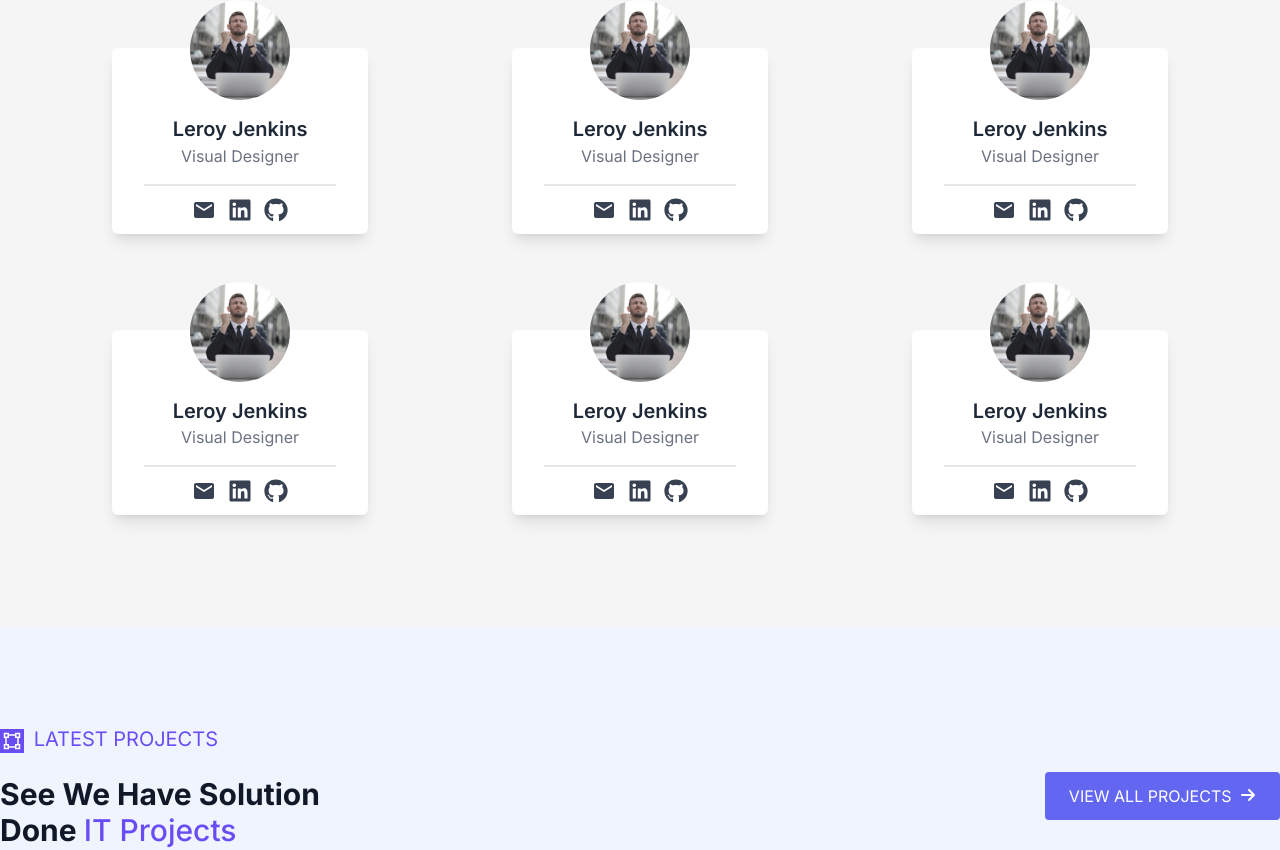
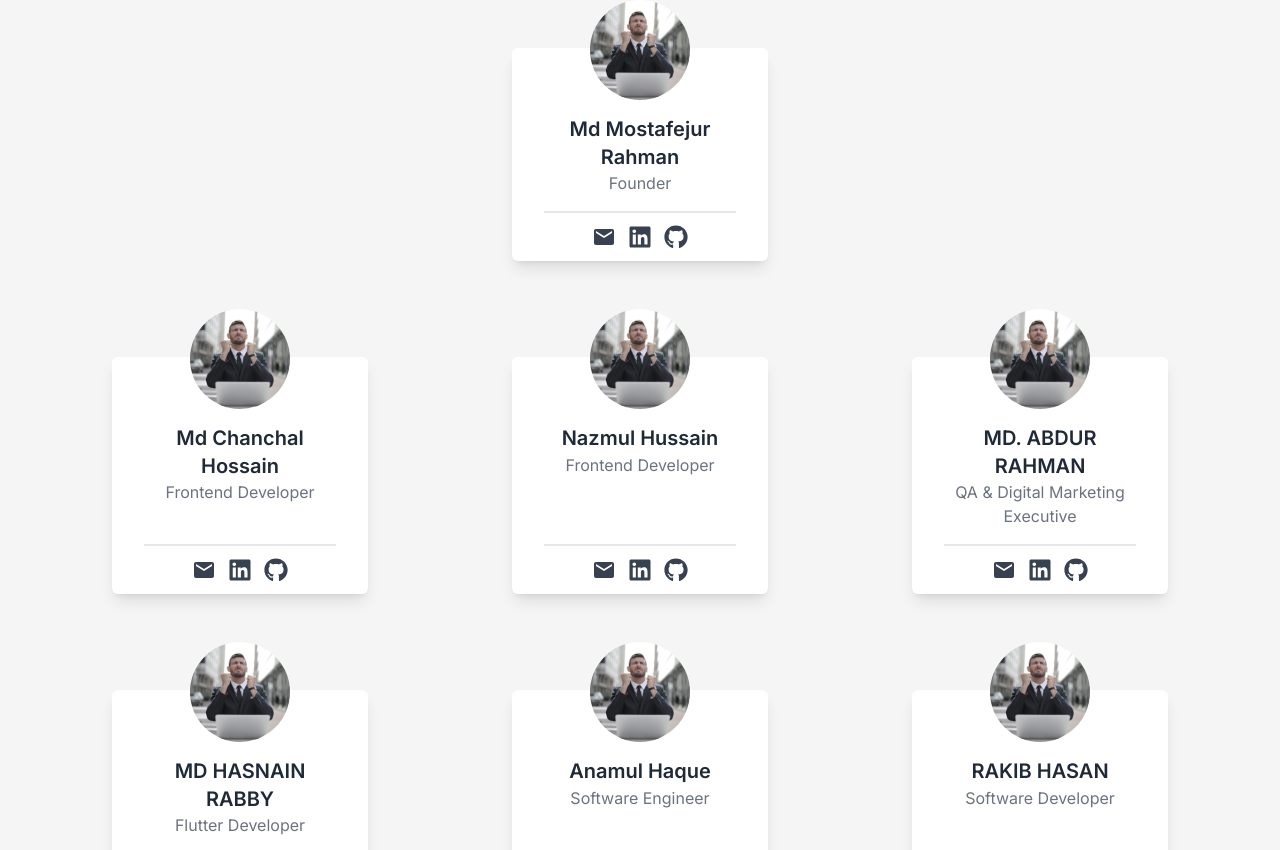
Before and after one commit to FusionPulseTech/FusionPulseTech-portfolio, a Next.js app in the folder ftp-portfolio/: page / in a window 1280 px wide. Shown: the part 4133-4983 px from the top of the page. Built offline with nearby package versions, Linux system fonts and the light colour scheme.

Commit message:
Update team member data done

```diff
--- a/ftp-portfolio/src/components/Team.tsx
+++ b/ftp-portfolio/src/components/Team.tsx
@@ -6,6 +6,66 @@ import { FaLinkedin, FaGithub } from "react-icons/fa";
 import Image from "next/image";
 
 const Team = () => {
+
+  const Data=[
+    {
+      id:1,
+      name: 'MD HASNAIN RABBY',
+      role: 'Flutter Developer',
+      email: 'hasnainrabby@gmail.com',
+      linkedin: 'https://www.linkedin.com/in/md-hasnain-rabby-37b16a102/',
+      github: 'https://github.com/hasnainrabby'
+    },
+    {
+      id:2,
+      name: 'Anamul Haque',
+      role: 'Software Engineer',
+      email: 'anamul.ice14@gmail.com',
+      linkedin: 'www.linkedin.com/in/md-anamul-haque94',
+      github: 'https://github.com/anamul94'
+    },
+    {
+      id:3,
+      name: 'RAKIB HASAN',
+      role: 'Software Developer',
+      email: 'rakibsobuz@gmail.com',
+      linkedin: 'https://www.linkedin.com/in/rakib-hasan-4a2836185/',
+      github: 'https://github.com/rakibhasan421'
+    },
+    {
+      id:4,
+      name: 'Md Chanchal Hossain',
+      role: 'Frontend Developer',
+      email: 'chanchal.mch2613@gmail.com',
+      linkedin: 'https://www.linkedin.com/in/md-chanchal-hossain',
+      github: 'https://github.com/chanchal26'
+    },
+    {
+      id:5,
+      name: 'Nazmul Hussain',
+      role: 'Frontend Developer',
+      email: 'thenazmulh@gmail.com',
+      linkedin: 'https://www.linkedin.com/in/thenazmulh/',
+      github: 'https://github.com/theNazmulH'
+    },
+    {
+      id:6,
+      name: 'MD. ABDUR RAHMAN',
+      role: 'QA & Digital Marketing Executive',
+      email: 'mabrahman44@gmail.com',
+      linkedin: 'https://www.linkedin.com/md-abdur-rahman-723313248/',
+      github: 'https://github.com/abdurrahmaniu'
+    },
+    {
+      id:7,
+      name: 'Md Mostafejur Rahman',
+      role: 'Founder',
+      email: 'mrraju.ice.iu@gmail.com',
+      linkedin: 'https://www.linkedin.com/in/mmr-raju/',
+      github: 'https://github.com/mmrraju'
+    }
+  ];
+
   return (
     <>
       <section className="py-6 bg-[#F5F5F5] text-gray-700">
@@ -19,7 +79,9 @@ const Team = () => {
             <span className="text-[#684DF4] font-medium">Team</span>
           </h1>
           <div className="flex flex-row flex-wrap-reverse justify-around mt-8">
-            <div className="flex flex-col justify-center w-full px-8 mx-6 my-12 text-center rounded-md md:w-96 lg:w-80 xl:w-64 bg-white text-gray-800 shadow-lg">
+
+            {Data.map(singleData=>
+              <div key={singleData.id} className="flex flex-col justify-center w-full px-8 mx-6 my-12 text-center rounded-md md:w-96 lg:w-80 xl:w-64 bg-white text-gray-800 shadow-lg">
               <Image
                 src="/employee.jpg"
                 className="self-center -mt-12 rounded-full aspect-square object-cover"
@@ -29,30 +91,30 @@ const Team = () => {
               />
               <div className="flex-1 my-4">
                 <p className="text-xl font-semibold leading-snug">
-                  Leroy Jenkins
+                  {singleData.name}
                 </p>
-                <p className="text-gray-500">Visual Designer</p>
+                <p className="text-gray-500">{singleData.role}</p>
               </div>
               <div className="flex items-center justify-center p-3 space-x-3 border-t-2">
                 <Link
-                  rel="noopener noreferrer"
-                  href="#"
+                  target="_blank"
+                  href={`mailto:${singleData.email}`}
                   title="Email"
                   className="text-gray-700 hover:text-[#684DF4]"
                 >
                   <MdEmail className="w-6 h-6" />
                 </Link>
                 <Link
-                  rel="noopener noreferrer"
-                  href="#"
+                  target="_blank"
+                  href={singleData.linkedin}
                   title="LinkedIn"
                   className="text-gray-700 hover:text-[#684DF4]"
                 >
                   <FaLinkedin className="w-6 h-6" />
                 </Link>
                 <Link
-                  rel="noopener noreferrer"
-                  href="#"
+                  target="_blank"
+                  href={singleData.github}
                   title="GitHub"
                   className="text-gray-700 hover:text-[#684DF4]"
                 >
@@ -60,211 +122,9 @@ const Team = () => {
                 </Link>
               </div>
             </div>
-            <div className="flex flex-col justify-center w-full px-8 mx-6 my-12 text-center rounded-md md:w-96 lg:w-80 xl:w-64 bg-white text-gray-800 shadow-lg">
-              <Image
-                src="/employee.jpg"
-                className="self-center -mt-12 rounded-full aspect-square object-cover"
-                width={100}
-                height={100}
-                alt="Picture of Employees"
-              />
-              <div className="flex-1 my-4">
-                <p className="text-xl font-semibold leading-snug">
-                  Leroy Jenkins
-                </p>
-                <p className="text-gray-500">Visual Designer</p>
-              </div>
-              <div className="flex items-center justify-center p-3 space-x-3 border-t-2">
-                <Link
-                  rel="noopener noreferrer"
-                  href="#"
-                  title="Email"
-                  className="text-gray-700 hover:text-[#684DF4]"
-                >
-                  <MdEmail className="w-6 h-6" />
-                </Link>
-                <Link
-                  rel="noopener noreferrer"
-                  href="#"
-                  title="LinkedIn"
-                  className="text-gray-700 hover:text-[#684DF4]"
-                >
-                  <FaLinkedin className="w-6 h-6" />
-                </Link>
-                <Link
-                  rel="noopener noreferrer"
-                  href="#"
-                  title="GitHub"
-                  className="text-gray-700 hover:text-[#684DF4]"
-                >
-                  <FaGithub className="w-6 h-6" />
-                </Link>
-              </div>
-            </div>
-            <div className="flex flex-col justify-center w-full px-8 mx-6 my-12 text-center rounded-md md:w-96 lg:w-80 xl:w-64 bg-white text-gray-800 shadow-lg">
-              <Image
-                src="/employee.jpg"
-                className="self-center -mt-12 rounded-full aspect-square object-cover"
-                width={100}
-                height={100}
-                alt="Picture of Employees"
-              />
-              <div className="flex-1 my-4">
-                <p className="text-xl font-semibold leading-snug">
-                  Leroy Jenkins
-                </p>
-                <p className="text-gray-500">Visual Designer</p>
-              </div>
-              <div className="flex items-center justify-center p-3 space-x-3 border-t-2">
-                <Link
-                  rel="noopener noreferrer"
-                  href="#"
-                  title="Email"
-                  className="text-gray-700 hover:text-[#684DF4]"
-                >
-                  <MdEmail className="w-6 h-6" />
-                </Link>
-                <Link
-                  rel="noopener noreferrer"
-                  href="#"
-                  title="LinkedIn"
-                  className="text-gray-700 hover:text-[#684DF4]"
-                >
-                  <FaLinkedin className="w-6 h-6" />
-                </Link>
-                <Link
-                  rel="noopener noreferrer"
-                  href="#"
-                  title="GitHub"
-                  className="text-gray-700 hover:text-[#684DF4]"
-                >
-                  <FaGithub className="w-6 h-6" />
-                </Link>
-              </div>
-            </div>
-            <div className="flex flex-col justify-center w-full px-8 mx-6 my-12 text-center rounded-md md:w-96 lg:w-80 xl:w-64 bg-white text-gray-800 shadow-lg">
-              <Image
-                src="/employee.jpg"
-                className="self-center -mt-12 rounded-full aspect-square object-cover"
-                width={100}
-                height={100}
-                alt="Picture of Employees"
-              />
-              <div className="flex-1 my-4">
-                <p className="text-xl font-semibold leading-snug">
-                  Leroy Jenkins
-                </p>
-                <p className="text-gray-500">Visual Designer</p>
-              </div>
-              <div className="flex items-center justify-center p-3 space-x-3 border-t-2">
-                <Link
-                  rel="noopener noreferrer"
-                  href="#"
-                  title="Email"
-                  className="text-gray-700 hover:text-[#684DF4]"
-                >
-                  <MdEmail className="w-6 h-6" />
-                </Link>
-                <Link
-                  rel="noopener noreferrer"
-                  href="#"
-                  title="LinkedIn"
-                  className="text-gray-700 hover:text-[#684DF4]"
-                >
-                  <FaLinkedin className="w-6 h-6" />
-                </Link>
-                <Link
-                  rel="noopener noreferrer"
-                  href="#"
-                  title="GitHub"
-                  className="text-gray-700 hover:text-[#684DF4]"
-                >
-                  <FaGithub className="w-6 h-6" />
-                </Link>
-              </div>
-            </div>
-            <div className="flex flex-col justify-center w-full px-8 mx-6 my-12 text-center rounded-md md:w-96 lg:w-80 xl:w-64 bg-white text-gray-800 shadow-lg">
-              <Image
-                src="/employee.jpg"
-                className="self-center -mt-12 rounded-full aspect-square object-cover"
-                width={100}
-                height={100}
-                alt="Picture of Employees"
-              />
-              <div className="flex-1 my-4">
-                <p className="text-xl font-semibold leading-snug">
-                  Leroy Jenkins
-                </p>
-                <p className="text-gray-500">Visual Designer</p>
-              </div>
-              <div className="flex items-center justify-center p-3 space-x-3 border-t-2">
-                <Link
-                  rel="noopener noreferrer"
-                  href="#"
-                  title="Email"
-                  className="text-gray-700 hover:text-[#684DF4]"
-                >
-                  <MdEmail className="w-6 h-6" />
-                </Link>
-                <Link
-                  rel="noopener noreferrer"
-                  href="#"
-                  title="LinkedIn"
-                  className="text-gray-700 hover:text-[#684DF4]"
-                >
-                  <FaLinkedin className="w-6 h-6" />
-                </Link>
-                <Link
-                  rel="noopener noreferrer"
-                  href="#"
-                  title="GitHub"
-                  className="text-gray-700 hover:text-[#684DF4]"
-                >
-                  <FaGithub className="w-6 h-6" />
-                </Link>
-              </div>
-            </div>
-            <div className="flex flex-col justify-center w-full px-8 mx-6 my-12 text-center rounded-md md:w-96 lg:w-80 xl:w-64 bg-white text-gray-800 shadow-lg">
-              <Image
-                src="/employee.jpg"
-                className="self-center -mt-12 rounded-full aspect-square object-cover"
-                width={100}
-                height={100}
-                alt="Picture of Employees"
-              />
-              <div className="flex-1 my-4">
-                <p className="text-xl font-semibold leading-snug">
-                  Leroy Jenkins
-                </p>
-                <p className="text-gray-500">Visual Designer</p>
-              </div>
-              <div className="flex items-center justify-center p-3 space-x-3 border-t-2">
-                <Link
-                  rel="noopener noreferrer"
-                  href="#"
-                  title="Email"
-                  className="text-gray-700 hover:text-[#684DF4]"
-                >
-                  <MdEmail className="w-6 h-6" />
-                </Link>
-                <Link
-                  rel="noopener noreferrer"
-                  href="#"
-                  title="LinkedIn"
-                  className="text-gray-700 hover:text-[#684DF4]"
-                >
-                  <FaLinkedin className="w-6 h-6" />
-                </Link>
-                <Link
-                  rel="noopener noreferrer"
-                  href="#"
-                  title="GitHub"
-                  className="text-gray-700 hover:text-[#684DF4]"
-                >
-                  <FaGithub className="w-6 h-6" />
-                </Link>
-              </div>
-            </div>
+            )}
+
+
           </div>
         </div>
       </section>
```
